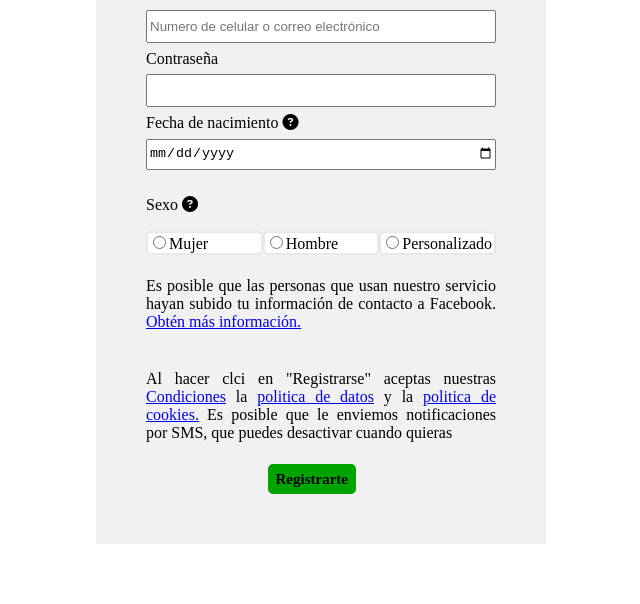
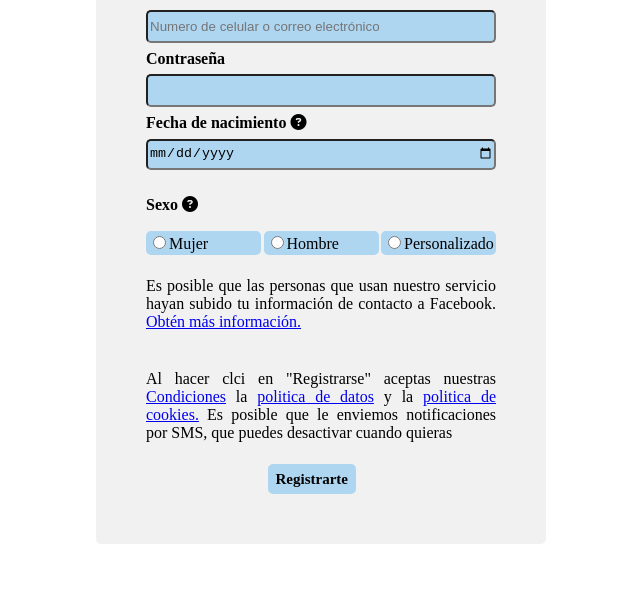
Before and after one commit to SanchezSoraya/Entrega-Modulo-1-05-Formulario-Tarea-02-Ejercicio-2, a plain HTML site: page index.html in a window 1280 px wide. Shown: the part 196-800 px from the top of the page, without its empty margins (319-959 px from the left). Drawn offline with Linux system fonts and the light colour scheme.

Commit message:
Formulario con los campos sugeridos, campso con sus respectivas validaciones, CSS

```diff
--- a/styles/styles.css
+++ b/styles/styles.css
@@ -13,22 +13,26 @@ h1,h2,h3,h4,h5,h6{
   margin-right: auto;
   margin-top: 40PX;
   padding: 50PX;
+  border-radius: 5px;
 }
 
 .inputFormulario {
   width: 100%;
   height: 27px;
+  background-color: #AED6F1;
+  border-radius: 5px;
 }
 
 .inputNombres {
   display: flex;
   justify-content: space-between;
+
 }
 
 .inputNombres .inputFormulario {
   width: 45%;
+
 }
-
 
 .btnFormulario{
   display: flex;
@@ -36,17 +40,17 @@ h1,h2,h3,h4,h5,h6{
 }
 
 .botonSiguiente {
-  background-color: #00A400;
+  background-color: #AED6F1;
   font-size: 15px;
   border-radius: 5px;
-  border: 2px solid #00A400;
+  border: 2px solid #AED6F1;
   font-family: 'Times New Roman', Times, serif;
   font-weight: bolder;
   margin-left: auto;
 }
 
 .botonSiguiente:hover {
-  background-color: #00A400;
+  background-color: #AED6F1;
   color: white;
   cursor: pointer;
 }
@@ -74,9 +78,12 @@ p{
   margin-bottom: 10px;
 }
 .checkboxSexo {
-  background: white;
+  background: #AED6F1;
   height: 20px;
-  width: 114px;
-  border: 2px solid #E6E8EA;
+  width: 111px;
+  border: 2px solid #AED6F1;
   border-radius: 5px;
 }
+label{
+  font-weight: bolder;
+}
```
